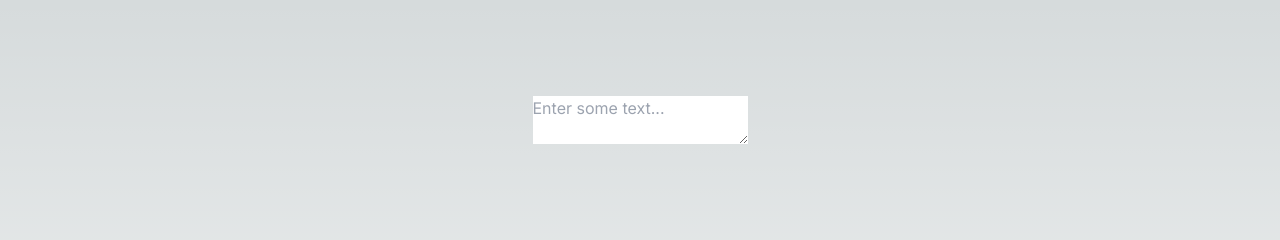
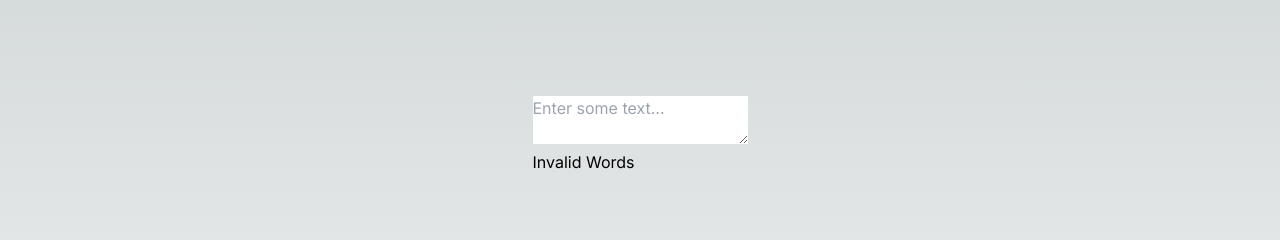
Before and after one commit to antcla/spellcheck-basic-en, a Next.js app: page / in a window 1280 px wide. Shown: the top 240 px of the page. Built offline with nearby package versions, Linux system fonts and the light colour scheme.

Commit message:
feat: list the invalid words

```diff
--- a/package.json
+++ b/package.json
@@ -10,11 +10,13 @@
     "lint": "next lint"
   },
   "dependencies": {
+    "lodash": "^4.17.21",
     "next": "14.0.3",
     "react": "^18",
     "react-dom": "^18"
   },
   "devDependencies": {
+    "@types/lodash": "^4.14.202",
     "@types/node": "^20",
     "@types/react": "^18",
     "@types/react-dom": "^18",
--- a/src/app/page.tsx
+++ b/src/app/page.tsx
@@ -1,9 +1,11 @@
 import { Client } from '@/components/client'
+
+const words = await import('./basic.json')
 
 export default function Home() {
   return (
     <main className="flex min-h-screen flex-col items-center justify-between p-24">
-      <Client />
+      <Client validWords={words.default} />
     </main>
   )
 }
--- a/src/components/client.tsx
+++ b/src/components/client.tsx
@@ -4,11 +4,18 @@ import { useState } from 'react'
 
 import { Textarea } from './textarea'
 
-export const Client = () => {
-  const [state, setState] = useState('')
+import { InvalidWords } from '@/components/invalid-words'
+
+type Props = {
+  validWords: string[]
+}
+
+export const Client = ({ validWords }: Props) => {
+  const [text, setState] = useState('')
   return (
     <div>
-      <Textarea value={state} onChange={setState} />
+      <Textarea value={text} onChange={setState} />
+      <InvalidWords validWords={validWords} text={text} />
     </div>
   )
 }
--- /dev/null
+++ b/src/components/invalid-words.tsx
@@ -0,0 +1,23 @@
+import _ from 'lodash'
+
+type Props = {
+  validWords: string[]
+  text: string
+}
+
+export const InvalidWords = ({ text, validWords }: Props) => {
+  const textWords = _.uniq(
+    text.split(/\W+/g).map((word) => word.toLowerCase()),
+  ).filter((word) => !validWords.includes(word))
+
+  return (
+    <div>
+      <h2>Invalid Words</h2>
+      <ul>
+        {textWords.map((word) => (
+          <li key={word}>{word}</li>
+        ))}
+      </ul>
+    </div>
+  )
+}
```
Also changed, not shown: 1 other file (tests, documents, lock files or other folders).
